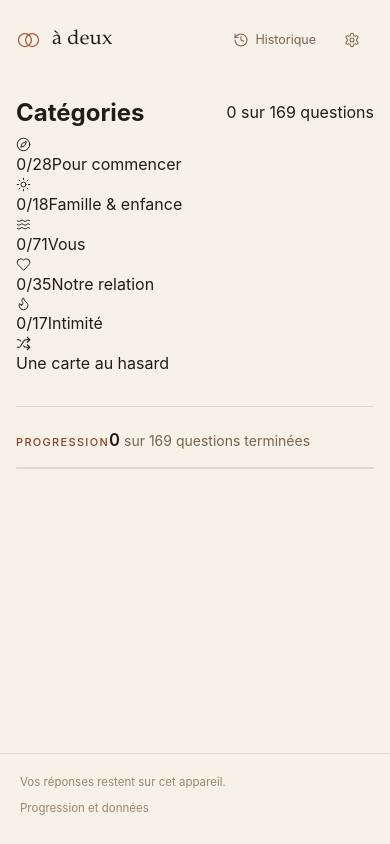
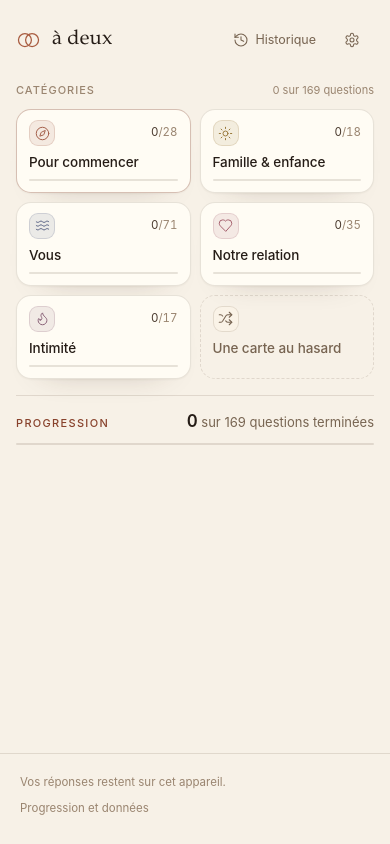
Before and after one commit to JupomIII/a-deux, a React (Vite) app: page / in a window 390 px wide. Built offline with nearby package versions, Linux system fonts and the light colour scheme.

Commit message:
Remplace la coque et les styles des tuiles

```diff
--- a/src/styles/app.css
+++ b/src/styles/app.css
@@ -15,6 +15,10 @@
   max-width: var(--max-page);
   margin: 0 auto;
   padding: 0 20px 64px;
+}
+
+.page--home {
+  padding-bottom: 14px;
 }
 
 .page--focus {
@@ -411,189 +415,159 @@
 }
 
 .section {
-  margin-top: clamp(32px, 5vw, 50px);
+  margin-top: clamp(20px, 3.2vw, 30px);
 }
 
 .section__head {
   display: flex;
-  flex-wrap: wrap;
-  align-items: center;
+  align-items: baseline;
   justify-content: space-between;
-  gap: 4px 16px;
-  padding-bottom: 6px;
+  gap: 10px 16px;
+  margin-bottom: 10px;
 }
 
-.section__title {
-  font-family: var(--font-serif);
-  font-size: var(--text-lg);
-  font-weight: 400;
-  line-height: 1.2;
-  letter-spacing: -0.01em;
-  color: var(--ink);
-}
-
-.section__action {
-  display: inline-flex;
-  align-items: center;
-  gap: 7px;
-  min-height: var(--tap);
-  padding: 0 2px;
-  font-size: var(--text-sm);
-  color: var(--muted);
-  transition: color 0.18s var(--ease);
-}
-
-.section__action:hover {
-  color: var(--accent-deep);
-}
-
-.section__action:active {
-  color: var(--ink);
-}
-
-.section__hint {
-  margin: 2px 0 12px;
-  font-size: var(--text-sm);
-  line-height: 1.5;
+.section__label {
+  font-family: var(--font-ui);
+  font-size: var(--text-xs);
+  font-weight: 500;
+  letter-spacing: 0.09em;
+  text-transform: uppercase;
   color: var(--faint);
 }
 
-/* Category rows */
+.section__meta {
+  font-size: var(--text-xs);
+  color: var(--faint);
+  white-space: nowrap;
+}
 
-.category-list {
-  overflow: hidden;
+/* Category tiles */
+
+.category-grid {
+  display: grid;
+  grid-template-columns: repeat(2, minmax(0, 1fr));
+  gap: 9px;
+  margin: 0;
+  padding: 0;
+  list-style: none;
+}
+
+.category-tile {
+  display: flex;
+  flex-direction: column;
+  gap: 8px;
+  width: 100%;
+  height: 100%;
+  min-height: 82px;
+  padding: 10px 12px 11px;
   border: 1px solid var(--line);
-  border-radius: var(--radius-lg);
+  border-radius: 15px;
   background: var(--surface);
   box-shadow: var(--shadow-soft);
+  text-align: left;
+  transition: border-color 0.18s var(--ease), background-color 0.18s var(--ease),
+    transform 0.18s var(--ease);
 }
 
-.category-list > li + li {
-  border-top: 1px solid var(--line);
+.category-tile:hover {
+  border-color: color-mix(in srgb, var(--cat) 32%, var(--line));
 }
 
-.category-row {
-  position: relative;
-  display: grid;
-  grid-template-columns: 32px minmax(0, 1fr) auto;
-  align-items: center;
-  gap: 12px;
-  padding: 12px 14px 14px;
-  transition: background-color 0.18s var(--ease);
+.category-tile:active {
+  transform: scale(0.99);
 }
 
-.category-row:hover {
-  background: var(--surface-2);
+.category-tile--suggested {
+  border-color: color-mix(in srgb, var(--cat) 26%, var(--line));
 }
 
-.category-row:active {
-  background: var(--paper-2);
+.category-tile__head {
+  display: flex;
+  align-items: center;
+  justify-content: space-between;
+  gap: 8px;
 }
 
-.category-row__glyph {
+.category-tile__glyph {
   display: grid;
   place-items: center;
-  width: 32px;
-  height: 32px;
+  width: 26px;
+  height: 26px;
   border: 1px solid color-mix(in srgb, var(--cat) 20%, transparent);
-  border-radius: 10px;
+  border-radius: 9px;
   background: color-mix(in srgb, var(--cat) 12%, var(--surface));
   color: var(--cat);
 }
 
-.category-row__body {
-  display: flex;
-  flex-direction: column;
-  gap: 2px;
-  min-width: 0;
-}
-
-.category-row__name {
-  display: flex;
-  align-items: center;
-  gap: 8px;
-  font-size: var(--text-md);
-  font-weight: 500;
-  color: var(--ink);
-  transition: color 0.18s var(--ease);
-}
-
-.category-row:hover .category-row__name {
-  color: var(--cat);
-}
-
-.category-row__desc {
-  display: -webkit-box;
-  overflow: hidden;
-  font-size: 12px;
-  line-height: 1.4;
-  color: var(--muted);
-  -webkit-box-orient: vertical;
-  -webkit-line-clamp: 3;
-}
-
-.category-row__meta {
-  display: flex;
-  align-items: center;
-  gap: 6px;
-}
-
-.category-row__count {
-  font-size: 12px;
+.category-tile__count {
+  font-size: 11.5px;
   color: var(--ink-2);
   font-variant-numeric: tabular-nums;
 }
 
-.category-row__total {
+.category-tile__total {
   color: var(--faint);
 }
 
-.category-row__chevron {
-  color: var(--faint);
-  transition: transform 0.2s var(--ease), color 0.2s var(--ease);
+.category-tile__name {
+  font-size: 13.5px;
+  font-weight: 500;
+  line-height: 1.25;
+  letter-spacing: -0.005em;
+  color: var(--ink);
 }
 
-.category-row:hover .category-row__chevron {
-  color: var(--muted);
-  transform: translateX(2px);
+.category-tile__track {
+  height: 2px;
+  margin-top: auto;
+  overflow: hidden;
+  border-radius: 999px;
+  background: var(--line);
 }
 
-.category-row__track {
-  position: absolute;
-  right: 14px;
-  bottom: 5px;
-  left: 14px;
-  height: 2px;
+.category-tile__fill {
+  display: block;
+  height: 100%;
+  border-radius: inherit;
+  background: var(--cat);
+  opacity: 0.55;
+  transition: width 0.5s var(--ease);
 }
 
-.category-row__fill {
-  display: block;
-  height: 2px;
-  border-radius: 2px;
-  background: var(--cat);
-  opacity: 0.5;
-  transition: width 0.5s var(--ease);
+.category-tile--draw {
+  border-style: dashed;
+  background: transparent;
+  box-shadow: none;
+}
+
+.category-tile--draw .category-tile__glyph {
+  border-color: var(--line);
+  background: var(--surface-2);
+  color: var(--muted);
+}
+
+.category-tile--draw .category-tile__name {
+  color: var(--muted);
 }
 
 /* Overview */
 
 .overview {
-  margin-top: clamp(30px, 4.5vw, 44px);
-  padding-top: 20px;
+  margin-top: clamp(16px, 2.6vw, 24px);
+  padding-top: 12px;
   border-top: 1px solid var(--line);
 }
 
-.overview__head {
+.overview__line {
   display: flex;
   flex-wrap: wrap;
-  align-items: flex-end;
+  align-items: baseline;
   justify-content: space-between;
-  gap: 12px 20px;
+  gap: 2px 16px;
 }
 
 .overview__count {
-  margin-top: 7px;
-  font-size: 14px;
+  font-size: 13px;
   color: var(--muted);
 }
 
@@ -605,7 +579,7 @@
 
 .progress {
   height: 2px;
-  margin-top: 14px;
+  margin-top: 9px;
   overflow: hidden;
   border-radius: 999px;
   background: var(--line);
--- a/src/styles/global.css
+++ b/src/styles/global.css
@@ -149,19 +149,14 @@
     padding-top: 22px;
   }
 
-  .category-row {
-    grid-template-columns: 34px minmax(0, 1fr) auto;
-    gap: 16px;
-    padding: 13px 16px 15px;
+  .category-grid {
+    grid-template-columns: repeat(3, minmax(0, 1fr));
+    gap: 12px;
   }
 
-  .category-row__glyph {
-    width: 34px;
-    height: 34px;
-  }
-
-  .category-row__desc {
-    -webkit-line-clamp: 1;
+  .category-tile {
+    min-height: 94px;
+    padding: 12px 14px 13px;
   }
 
   .question-card {
@@ -230,21 +225,6 @@
     font-size: 14px;
   }
 
-  .category-row {
-    gap: 10px;
-    padding-right: 12px;
-    padding-left: 12px;
-  }
-
-  .category-row__desc {
-    font-size: 11.5px;
-  }
-
-  .category-row__track {
-    right: 12px;
-    left: 12px;
-  }
-
   .session {
     padding-top: 2px;
   }
```
